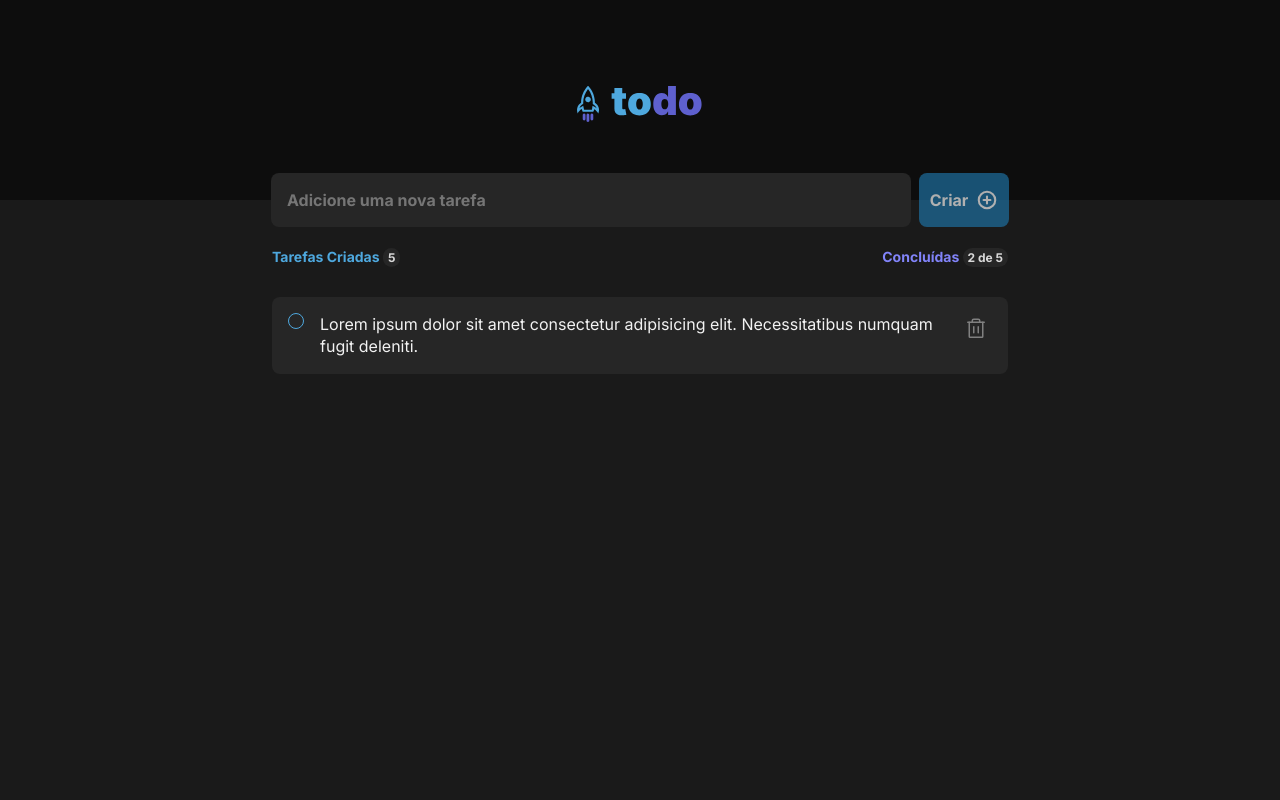
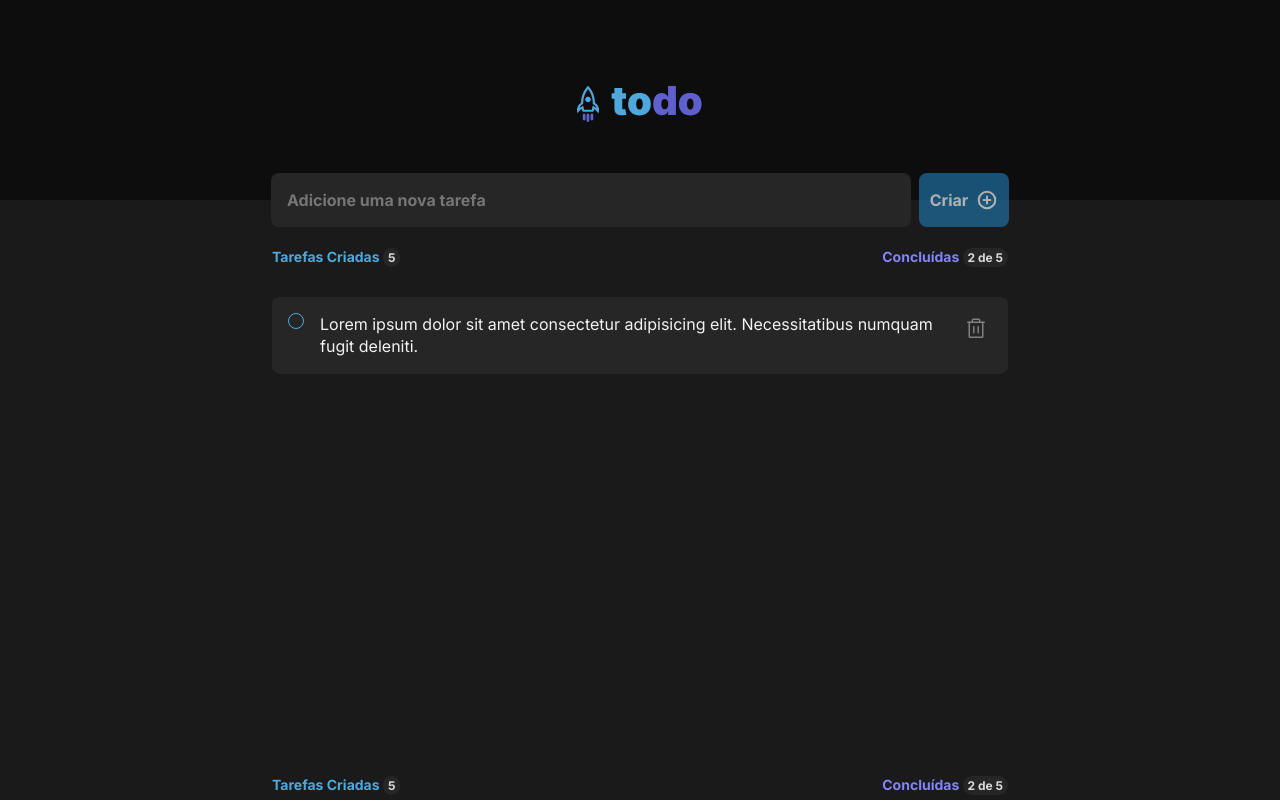
Before and after one commit to caritas-html/challenge-ignite-todo-list-react, a React (Vite) app in the folder todoList/: page / in a window 1280 px wide. Shown: the top 800 px of the page. Built offline with nearby package versions, Linux system fonts and the light colour scheme.

Commit message:
feat: Hard code some tasks.

```diff
--- a/todoList/src/App.tsx
+++ b/todoList/src/App.tsx
@@ -1,16 +1,41 @@
 import { Header } from './components/Header';
 import { Todo } from './components/Todo';
+import { Tasks, TaskType } from './components/Tasks';
 
 import './global.css';
 import styles from './App.module.css';
-import { Tasks } from './components/Tasks';
+
+const tasks: TaskType[] = [
+  {
+    id: 1,
+    task: 'Acordar cedo.',
+    completed: true,
+  },
+  {
+    id: 2,
+    task: 'Tomar Água',
+    completed: false,
+  },
+  {
+    id: 3,
+    task: 'Ler',
+    completed: false,
+  },
+  {
+    id: 4,
+    task: 'Estudar ReactJs',
+    completed: true,
+  },
+];
 
 export function App() {
   return (
     <div className={styles.wrapper}>
       <Header />
       <Todo />
-      <Tasks />
+      {tasks.map((task) => {
+        return <Tasks key={task.id} tasks={task} />;
+      })}
     </div>
   );
 }
```
